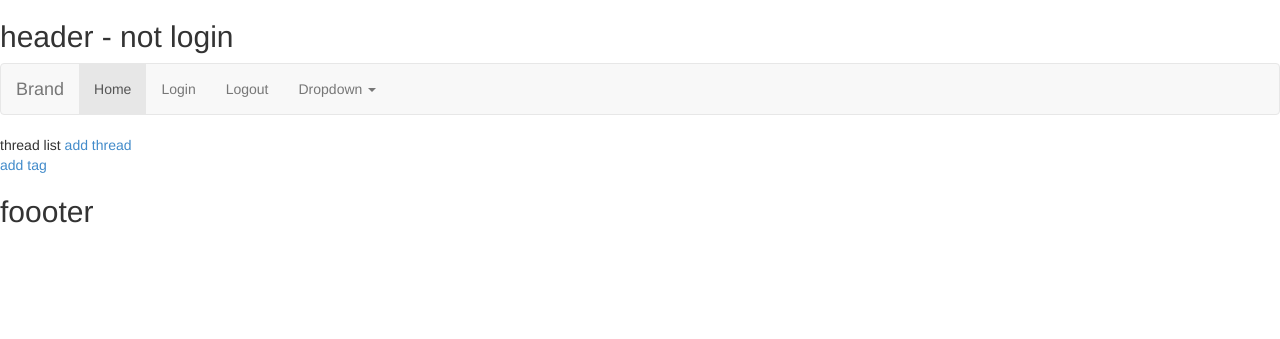
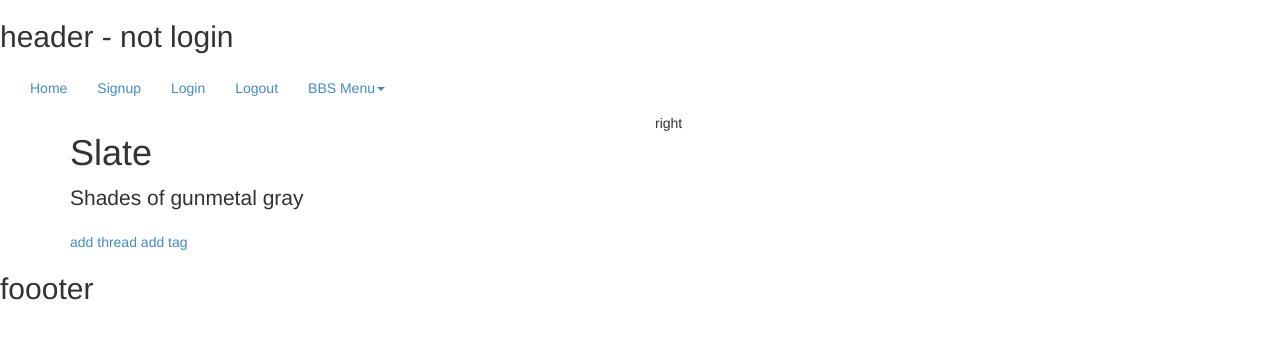
Before and after one commit to altnight/django-bbs-lesson, a Django app: page /bbs/threads in a window 1280 px wide. Shown: the top 339 px of the page. Run offline with Django 3.2, Linux system fonts and the light colour scheme; data that the repository does not hold is empty; parts of the project's set-up code (start-up, migrations or seed data) failed here and were passed over; some libraries are stand-ins or nearby versions.

Commit message:
progress

```diff
--- a/templates/base.html
+++ b/templates/base.html
@@ -20,44 +20,45 @@
 <body>
 {% block header %}
 <h2>header - {% if current_user %} current user: {{ current_user.name }}{% else %}not login{% endif %}</h2>
+{% endblock %}
 
-<nav class="navbar navbar-default" role="navigation">
-  <div class="container-fluid">
-    <div class="navbar-header">
-      <button type="button" class="navbar-toggle" data-toggle="collapse" data-target="#bs-example-navbar-collapse-1">
-        <span class="sr-only">Toggle navigation</span>
-        <span class="icon-bar"></span>
-        <span class="icon-bar"></span>
-        <span class="icon-bar"></span>
-      </button>
-      <a class="navbar-brand" href="#">Brand</a>
-    </div>
+<div class="navbar-collapse collapse">
 
-    <div class="collapse navbar-collapse" id="bs-example-navbar-collapse-1">
   <ul class="nav navbar-nav">
     <li class="active"><a href="{% url 'core:index' %}">Home</a></li>
+    <li><a href="{% url 'users:signup' %}">Signup</a></li>
     <li><a href="{% url 'users:login' %}">Login</a></li>
     <li><a href="{% url 'users:logout' %}">Logout</a></li>
     <li class="dropdown">
-          <a href="#" class="dropdown-toggle" data-toggle="dropdown">Dropdown <b class="caret"></b></a>
+      <a href="#" class="dropdown-toggle" data-toggle="dropdown">BBS Menu<b class="caret"></b></a>
       <ul class="dropdown-menu">
-            <li><a href="#">BBS Menu</a></li>
-            <li class="divider"></li>
         <li><a href="{% url 'bbs:threads' %}">Threads</a></li>
         <li><a href="{% url 'bbs:create_thread' %}">Craete Thread</a></li>
         <li><a href="{% url 'bbs:create_tag' %}">Create Tag</a></li>
-            <li class="divider"></li>
-            <li><a href="#">One more separated link</a></li>
       </ul>
     </li>
   </ul>
-    </div><!-- /.navbar-collapse -->
-  </div><!-- /.container-fluid -->
-</nav>
+</div>
 
+{% block content %}
+<div class="container">
+
+  <div class="row">
+    <div class="col-lg-6">
+      <h1>Slate</h1>
+      <p class="lead">Shades of gunmetal gray</p>
+    </div>
+    <div class="col-lg-6">right</div>
+  </div>
+
+  <div class="row">
+    <div class="col-lg-8">{% block thread_content %}{% endblock %}</div>
+    <div class="col-lg-4">{% block sidebar %}{% endblock %}</div>
+  </div>
+
+</div>
 {% endblock %}
-{% block content %}
-{% endblock %}
+
 {% block footer %}
 <h2>foooter</h2>
 {% endblock %}
--- a/templates/bbs/threads.html
+++ b/templates/bbs/threads.html
@@ -1,18 +1,38 @@
 {% extends 'base.html' %}
 
-{% block content %}
-thread list
-<a href="{% url "bbs:create_thread" %}">add thread </a><br/>
-<a href="{% url "bbs:create_tag" %}">add tag</a><br/>
+{% block thread_content %}
+
+<div class="row">
+<div class="col-lg-6">
+  <a href="{% url "bbs:create_thread" %}">add thread</a>
+  <a href="{% url "bbs:create_tag" %}">add tag</a>
+</div>
+<div class="col-lg-6"></div>
+</div>
+
 {% for thread in thread_list %}
-trhead: <a href="{{ thread.get_absolute_url }}">{{ thread.name }}</a>: {{ thread.created_at|date:"Y/m/d H:i:s" }}<br/>
+<div class="row">
+  <div class="col-lg-6">
+    <h2><a href="{{ thread.get_absolute_url }}">{{ thread.name }}</a>: </h2>
+  </div>
+  <div class="col-lg-2"></div>
+  <div class="col-lg-4"><h6>{{ thread.created_at|date:"Y/m/d H:i:s" }}</h6></div>
+</div>
+<div class="row">
+  <div class="col-lg-6"></div>
+  <div class="col-lg-6">
+  <p class="pull-right">
+  {% if thread.tags %}
   tag:
   {% for tag in thread.tags %}
-    {{ tag.name }},
+    {{ tag.name }}
   {% endfor %}
-  <br />
-  <br />
-
+  {% else %}
+    no tags
+  {% endif %}
+  </p>
+  </div>
+</div>
 {% endfor %}
 
 {% endblock %}
```
Lines whose indentation alone changed are shown as unchanged.
